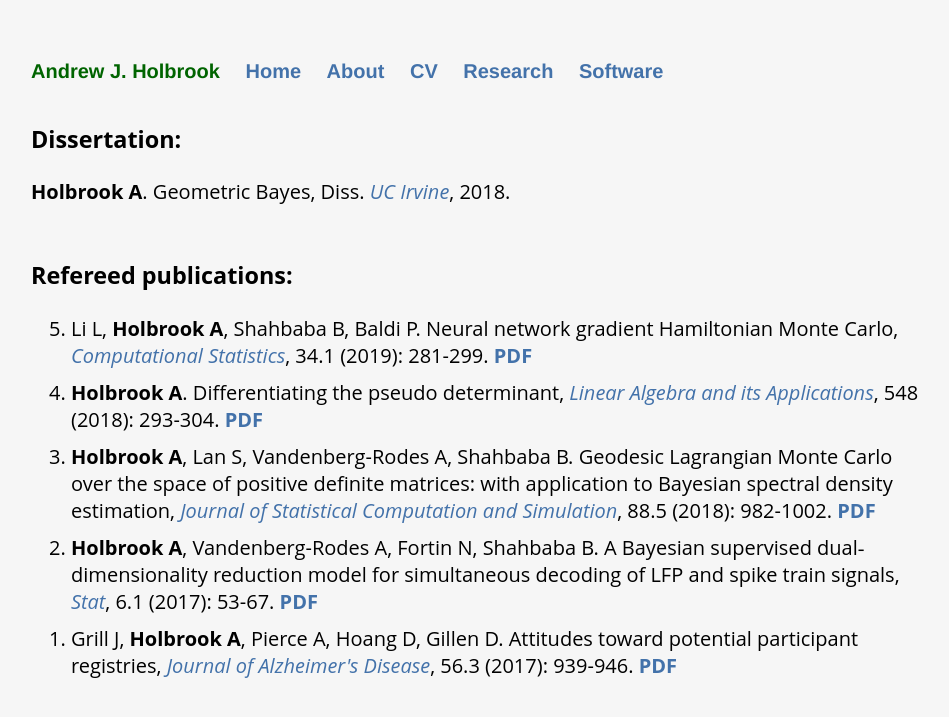
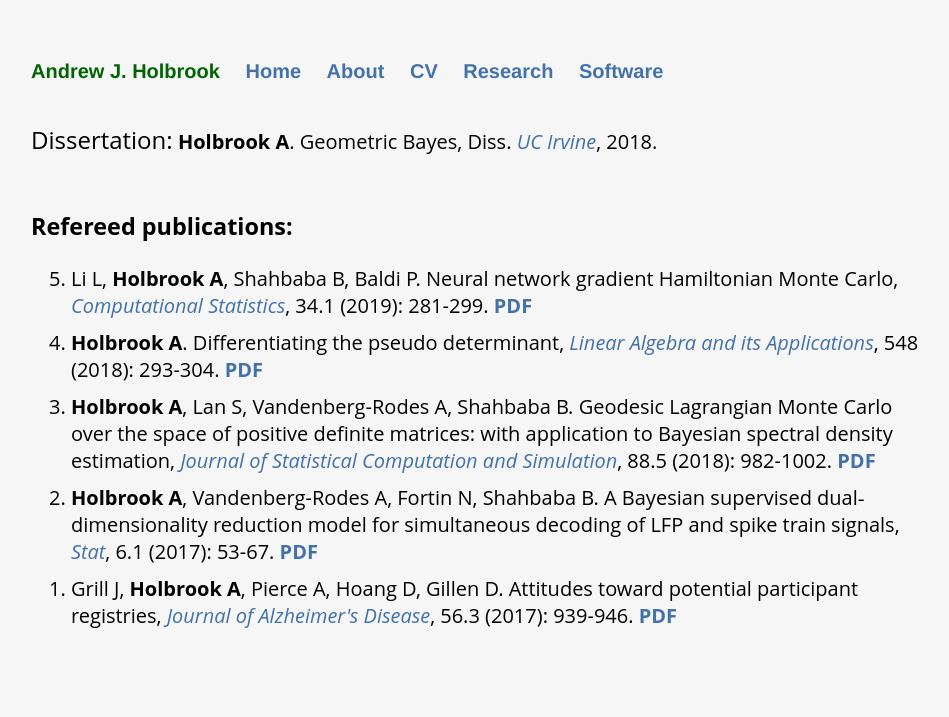
Before and after one commit to andrewjholbrook/andrewjholbrook.github.io, a Jekyll site: the page built from research.html, in a window 1280 px wide. Shown: the top 717 px of the page, without its empty margins (161-1110 px from the left). Built offline with Jekyll 4.4.1, drawn with Linux system fonts in a browser that asks for light colours.

Commit message:
Update research.html

```diff
--- a/research.html
+++ b/research.html
@@ -7,7 +7,7 @@ title: Research of Andrew Holbrook
 
       <div class="col-9">
 
-  <h3>Dissertation:</h3> <b>Holbrook A</b>. Geometric Bayes, Diss. <i><a href="https://escholarship.org/uc/item/1rs3p8k7" target="_blank">UC Irvine</a></i>, 2018.<br /><br /><br />
+  <font size=5>Dissertation:</font> <b>Holbrook A</b>. Geometric Bayes, Diss. <i><a href="https://escholarship.org/uc/item/1rs3p8k7" target="_blank">UC Irvine</a></i>, 2018.<br /><br /><br />
 
 
   <h3>Refereed publications:</h3>
```
